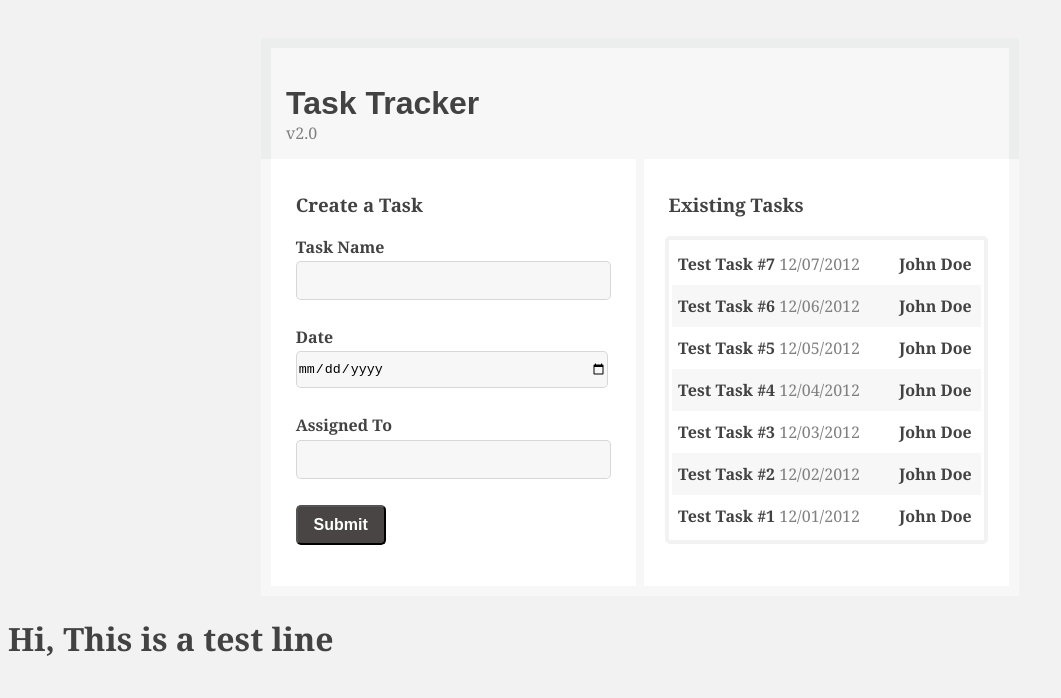
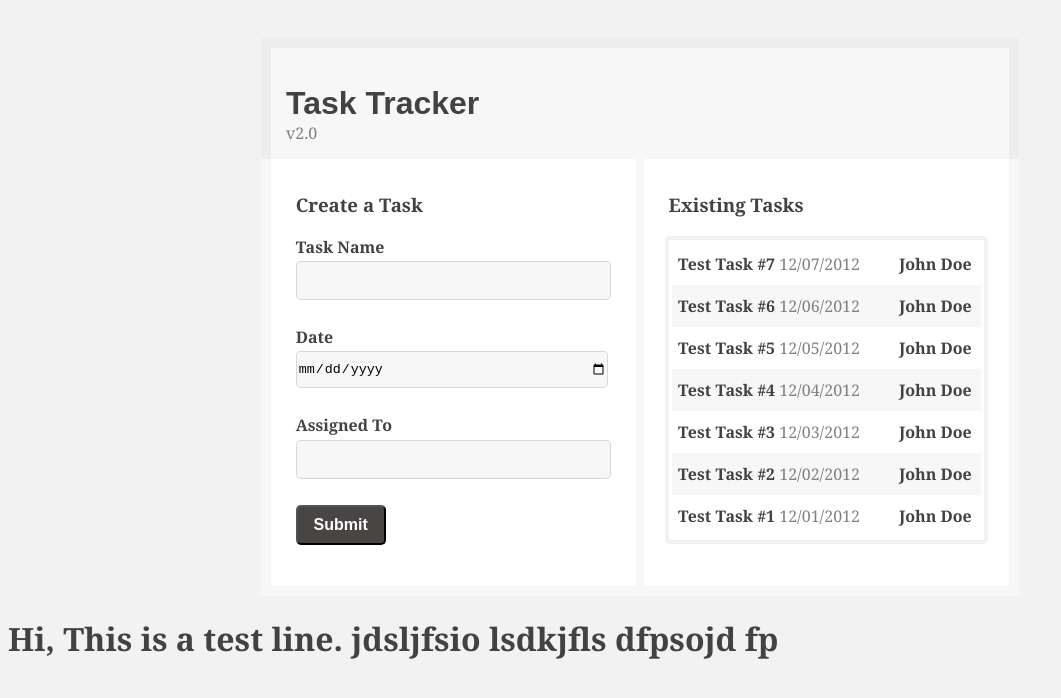
Before and after one commit to devalla2248/icc_Abercrombie-, a plain HTML site: page index.html in a window 1280 px wide. Shown: the whole page, without its empty margins (0-1061 px from the left). Drawn offline with Linux system fonts and the light colour scheme.

Commit message:
added gibrished code

```diff
--- a/index.html
+++ b/index.html
@@ -41,7 +41,7 @@
         </div>
     </div>
     <div>
-        <h1>Hi, This is a test line</h1>
+        <h1>Hi, This is a test line. jdsljfsio lsdkjfls dfpsojd fp</h1>
     </div>
     <script src="data.js"></script>
     <script src="index.js"></script>
```
